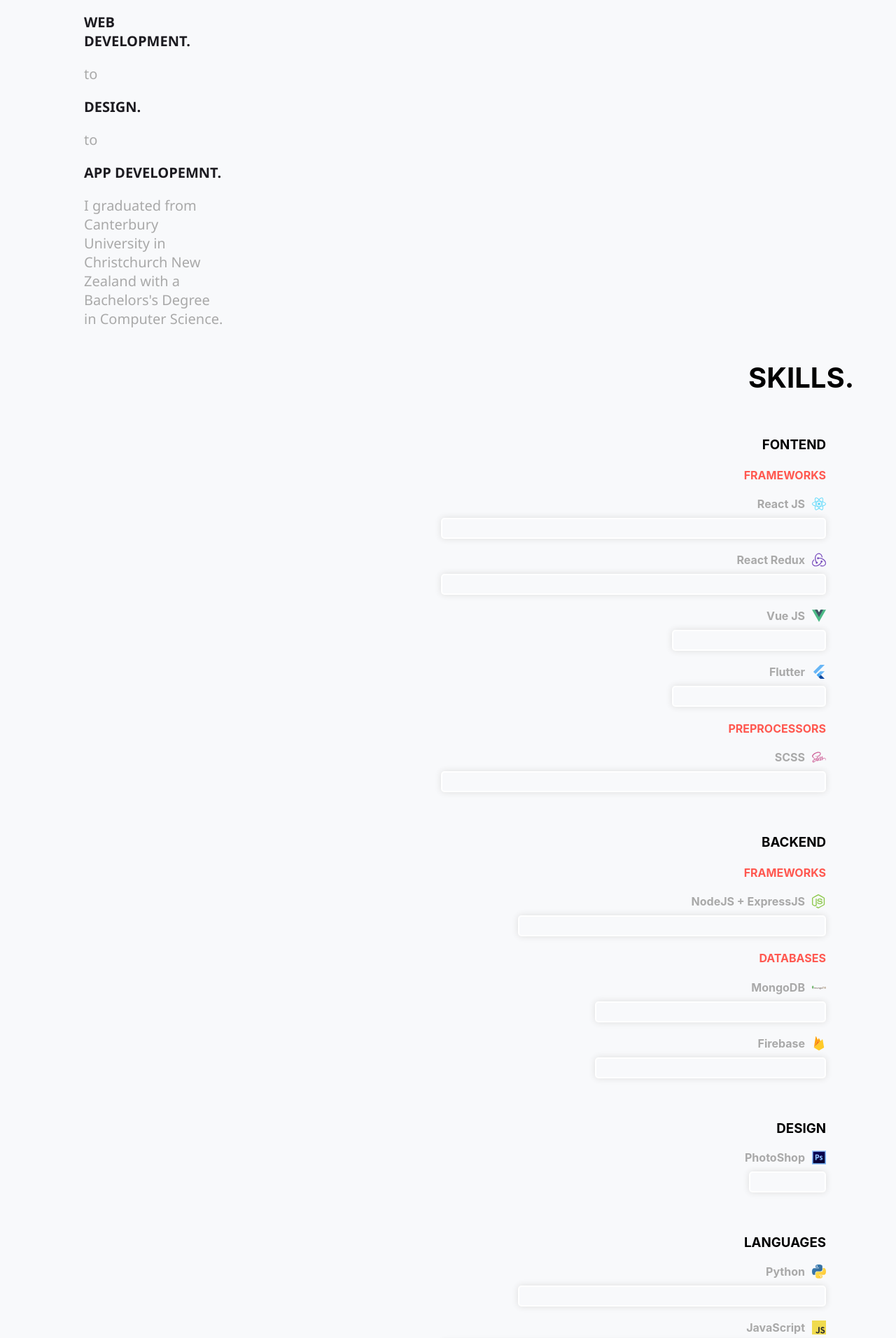
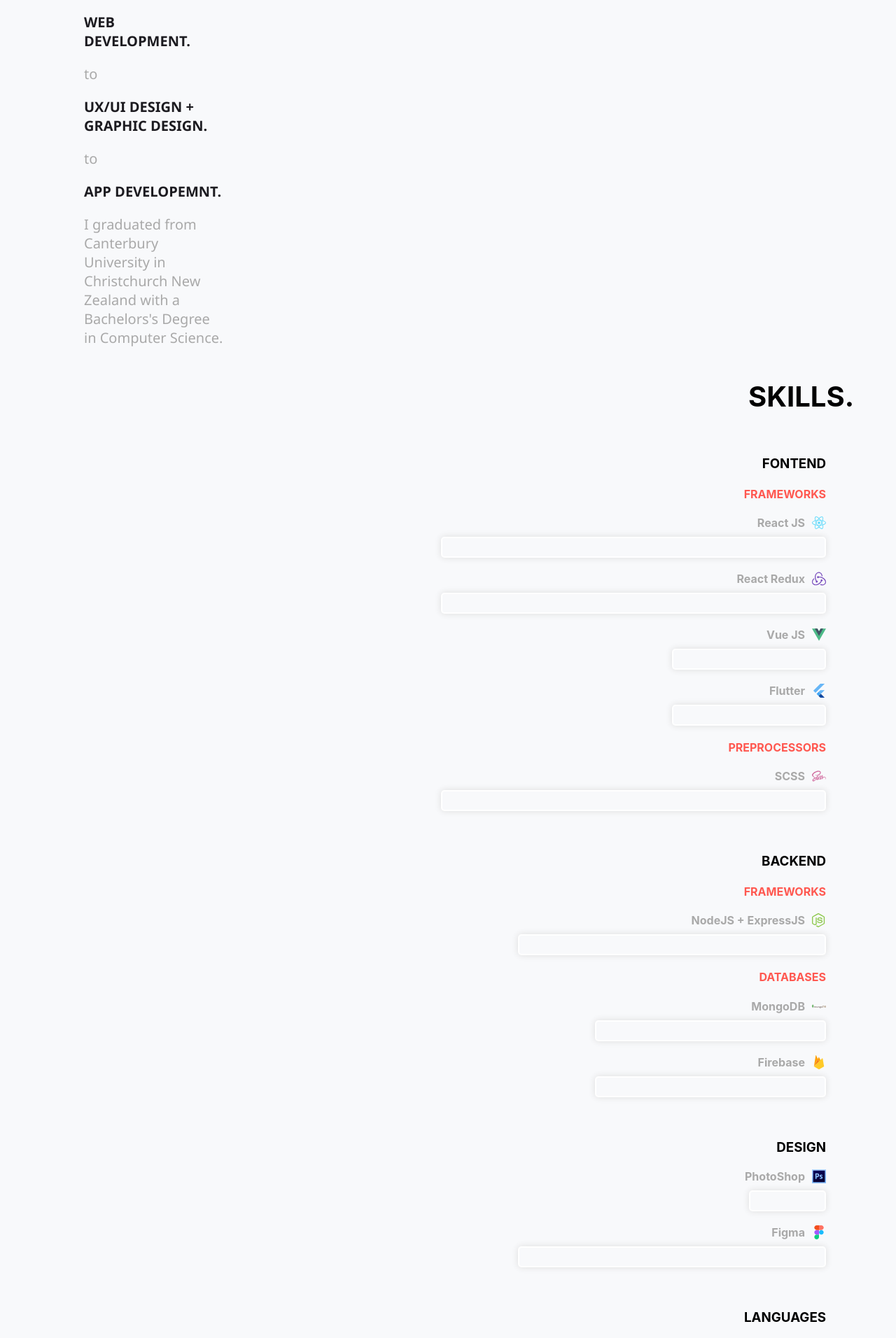
Before and after one commit to jellychn/portfolio, a React (Create React App) app: page / in a window 1280 px wide. Shown: the part 1120-3032 px from the top of the page at 70% size. Built offline with nearby package versions, Linux system fonts and the light colour scheme.

Commit message:
added figma

```diff
--- a/src/App.scss
+++ b/src/App.scss
@@ -80,8 +80,10 @@
         font-weight: bold;
         padding: 7px 10px;
         background-color: #eee;
+        box-shadow: 0 0 10px #ddd;
         border-radius: 3px;
         color: darkgray;
+        border: 2px solid white;
       }
     }
   }
@@ -355,16 +357,17 @@
     button {
       margin-top: 60px;
       padding: 20px;
-      background-color: #FF5850;
-      color: #eee;
+      background-color: #F8F9FB;
+      box-shadow: 0 0 10px #ddd;
+      border: 2px solid white;
+      color: #1C1B20;
       font-weight: bold;
       border-radius: 5px;
       outline: none;
       cursor: pointer;
-      border: none;
 
       &:hover {
-        background-color: #1C1B20;
+        background-color: #ddd;
       }
     }
   }
--- a/src/components/Modal.js
+++ b/src/components/Modal.js
@@ -1,5 +1,5 @@
 import React from 'react';
-import cv from '../assets/cscv.PDF';
+import cv from '../assets/cscv.pdf';
 
 class Modal extends React.Component {
     render () {
--- a/src/index.scss
+++ b/src/index.scss
@@ -32,8 +32,8 @@
     bottom: 50px;
 
     .social-icon {
-      width: 25px;
-      height: 25px;
+      width: 30px;
+      height: 30px;
     }
   }
 
@@ -163,8 +163,8 @@
     bottom: 50px;
 
     .social-icon {
-      width: 25px;
-      height: 25px;
+      width: 30px;
+      height: 30px;
     }
   }
 
--- a/src/pages/About.js
+++ b/src/pages/About.js
@@ -12,6 +12,7 @@
 import JavaScript from '../assets/icons/javascript.svg';
 import Java from '../assets/icons/java.svg';
 import Dart from '../assets/icons/dart.svg';
+import Figma from '../assets/icons/figma.svg';
 
 class About extends React.Component {
     render () {
@@ -24,7 +25,7 @@
                         Hi as seen above my name is Jerry and some of my expertise includes anything from
                         <p className='highlight'>WEB DEVELOPMENT.</p>
                         to
-                        <p className='highlight'>DESIGN.</p>
+                        <p className='highlight'>UX/UI DESIGN + GRAPHIC DESIGN.</p>
                         to
                         <p className='highlight'>APP DEVELOPEMNT.</p>
                     </p>
@@ -104,6 +105,13 @@
                         </div>
                         <div className='indicator' style={{width: '10%'}}/>
                     </div>
+                    <div className='skill-container'>
+                        <div className='skill'>
+                            <p style={{margin:'0px'}}>Figma</p>
+                            <img className='skill-icon' src={`${Figma}`} />
+                        </div>
+                        <div className='indicator' style={{width: '40%'}}/>
+                    </div>
                     <h3>LANGUAGES</h3>
                     <div className='skill-container'>
                         <div className='skill'>
```
Also changed, not shown: src/assets/icons/figma.svg (added), 1 other file (tests, documents, lock files or other folders).
